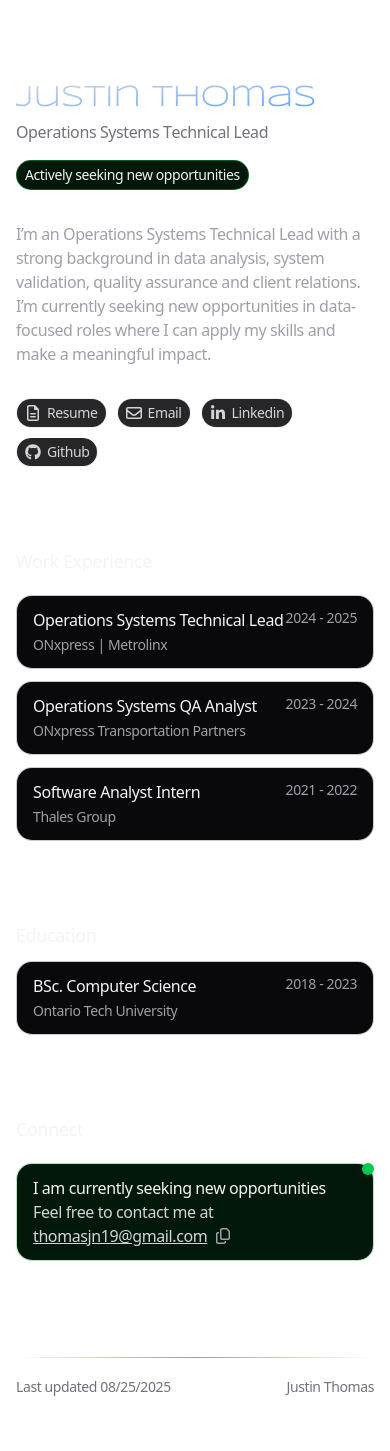
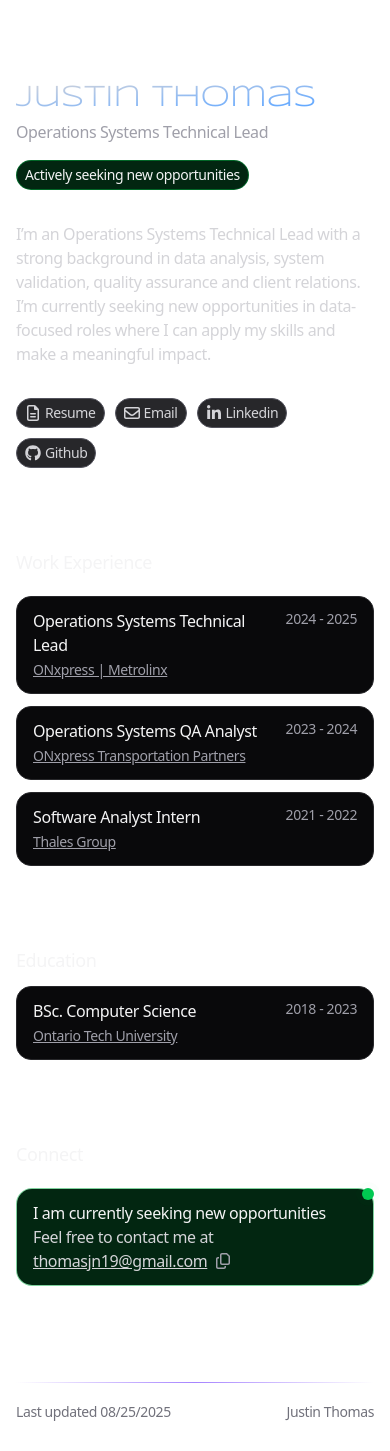
Before and after one commit to JustinT-compsci/portfolioV2, a Next.js app: page / in a window 390 px wide. Before the commit the page ends 1426 px from the top, so only its background shows below. Built offline with nearby package versions, Linux system fonts and the light colour scheme.

Commit message:
font color readability

```diff
--- a/app/header.tsx
+++ b/app/header.tsx
@@ -39,7 +39,7 @@ export function Header() {
           as="p"
           preset="fade"
           per="char"
-          className="text-zinc-500"
+          className="text-zinc-400"
           delay={0.5}
         >
           Operations Systems Technical Lead
@@ -54,7 +54,7 @@ export function Header() {
             variants={VARIANTS_SECTION}
             transition={TRANSITION_SECTION}
           >
-            <div className="mt-4 inline-block rounded-full border border-green-600/50 bg-[#02180b] px-2 py-1 text-sm text-zinc-100">
+            <div className="mt-4 inline-block rounded-full border border-green-600/50 bg-[#022611] px-2 py-1 text-sm text-zinc-100">
               Actively seeking new opportunities
             </div>
           </motion.section>
--- a/app/page.tsx
+++ b/app/page.tsx
@@ -31,7 +31,7 @@ export default function Personal() {
         transition={TRANSITION_SECTION}
       >
         <div className="flex-1">
-          <p className="text-zinc-400">
+          <p className="text-zinc-300">
             I’m an Operations Systems Technical Lead with a strong background in
             data analysis, system validation, quality assurance and client
             relations. I’m currently seeking new opportunities in data-focused
@@ -55,29 +55,24 @@ export default function Personal() {
         </h3>
         <div className="flex flex-col space-y-3">
           {WORK_EXPERIENCE.map((job) => (
-            <div
-              className="relative overflow-hidden rounded-2xl bg-zinc-600/30 p-[1px]"
-              key={job.id}
-            >
-              <div className="relative h-full w-full rounded-[15px] bg-zinc-950 px-4 py-3">
+            <div className="relative h-full w-full rounded-[15px] bg-zinc-950 px-4 py-3 border border-zinc-800" key={job.id}>
                 <div className="relative flex w-full flex-row justify-between">
                   <div>
-                    <h4 className="text-zinc-100">{job.title}</h4>
+                    <h4 className="text-zinc-100 pr-3">{job.title}</h4>
                     <a
                       href={job.link}
                       target="_blank"
                       rel="noopener noreferrer"
-                      className="text-sm text-zinc-400 transition-colors duration-200 hover:text-zinc-100 sm:text-base"
+                      className="text-sm text-zinc-400 underline transition-colors duration-200 hover:text-zinc-100 sm:text-base"
                     >
                       {job.company}
                     </a>
                   </div>
-                  <p className="text-sm text-zinc-400 sm:text-base">
+                  <p className="text-sm text-zinc-400 sm:text-base whitespace-nowrap">
                     {job.start} - {job.end}
                   </p>
                 </div>
               </div>
-            </div>
           ))}
         </div>
       </motion.section>
@@ -152,20 +147,23 @@ export default function Personal() {
       >
         <h3 className="mb-3 text-lg font-medium text-zinc-100">Education</h3>
         <div className="flex flex-col space-y-2">
-          <div className="relative overflow-hidden rounded-2xl bg-zinc-600/30 p-[1px]">
-            <div className="relative h-full w-full rounded-[15px] bg-zinc-950 px-4 py-3">
+            <div className="relative h-full w-full rounded-[15px] bg-zinc-950 px-4 py-3 border border-zinc-800">
               <div className="relative flex w-full flex-row justify-between">
                 <div>
                   <h4 className="text-zinc-100">BSc. Computer Science</h4>
-                  <span className="text-sm text-zinc-400 sm:text-base">
+                                      <a
+                      href="https://ontariotechu.ca/"
+                      target="_blank"
+                      rel="noopener noreferrer"
+                      className="text-sm text-zinc-400 underline transition-colors duration-200 hover:text-zinc-100 sm:text-base"
+                    >
                     Ontario Tech University
-                  </span>
+                    </a>
                 </div>
                 <p className="text-sm text-zinc-400 sm:text-base">
                   2018 - 2023
                 </p>
               </div>
-            </div>
           </div>
         </div>
       </motion.section>
@@ -177,12 +175,12 @@ export default function Personal() {
       >
         <h3 className="mb-5 text-lg font-medium text-zinc-100">Connect</h3>
         <div className="relative">
-          <div className="relative overflow-hidden rounded-2xl bg-green-600/30 p-[1px]">
+          <div className="relative overflow-hidden rounded-2xl bg-green-600/50 p-[1px]">
             <Spotlight
               className="from-zinc-100via-zinc-200 to-zinc-50"
               size={64}
             />
-            <div className="relative h-full w-full rounded-[15px] bg-[#02180b] px-4 py-3">
+            <div className="relative h-full w-full rounded-[15px] bg-[#022611] px-4 py-3">
               <div className="relative flex w-full flex-row justify-between">
                 <div>
                   <h4 className="text-zinc-100">
@@ -193,14 +191,14 @@ export default function Personal() {
                   </span>
                   <div className="inline-flex items-center gap-2">
                     <a
-                      className="text-zinc-300 underline"
+                      className="text-zinc-300 underline transition-colors duration-200 hover:text-zinc-100"
                       href={`mailto:${EMAIL}`}
                     >
                       {EMAIL}
                     </a>
                     <button
                       onClick={() => navigator.clipboard.writeText(EMAIL)}
-                      className="text-zinc-400 transition hover:text-zinc-200"
+                      className="text-zinc-400 transition-colors duration-200 hover:text-zinc-200"
                       title="Copy email"
                     >
                       <FaRegCopy className="h-4 w-4" />
--- a/components/ui/social-links.tsx
+++ b/components/ui/social-links.tsx
@@ -9,24 +9,24 @@ export function SocialLinkButton({
   className,
 }: SocialLink) {
   return (
-    <div className="relative overflow-hidden rounded-full bg-zinc-300/40 p-[1px] pt-[0.5px]">
-      <Spotlight
-        className="from-violet-300 via-violet-400 to-violet-500"
-        size={70}
-      />
+    // <div className="relative overflow-hidden rounded-full bg-zinc-300/40 p-[1px] pt-[0.5px]">
+    //   <Spotlight
+    //     className="from-violet-300 via-violet-400 to-violet-500"
+    //     size={70}
+    //   />
 
     <a
       href={link}
       target="_blank"
       rel="noopener noreferrer"
       className={cn(
-          'relative inline-flex items-center gap-1.5 rounded-full bg-zinc-800 px-2 py-1 text-sm text-zinc-300 transition-colors duration-200 hover:bg-[#322751] hover:text-zinc-100',
-          className,
+        'relative inline-flex items-center gap-1 rounded-full border border-zinc-600 bg-zinc-800 px-2 py-1 text-sm text-zinc-300 transition-colors duration-200 hover:bg-[#322751] hover:text-zinc-100 hover:border-zinc-300',
+        className
       )}
     >
       {Icon && <Icon className="h-4 w-4 flex-shrink-0" />}
       <span className="truncate">{label}</span>
     </a>
-    </div>
+    // </div>
   )
 }
```
Lines whose indentation alone changed are shown as unchanged.
